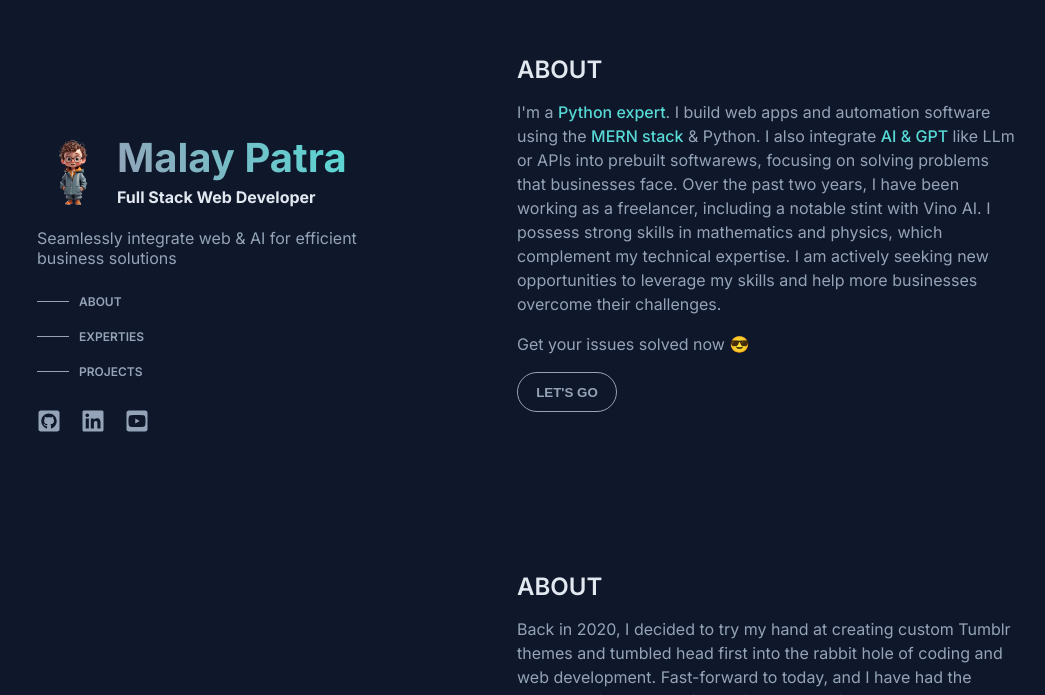
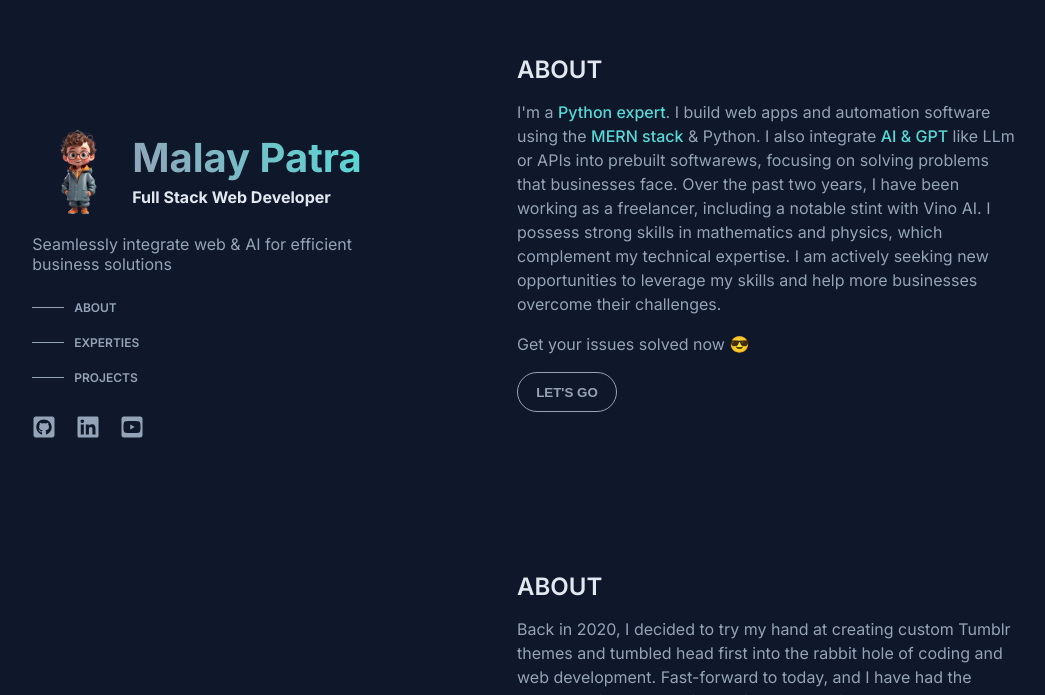
Before and after one commit to malay77patra/portfolio-building-day1, a React (Vite) app: page / in a window 1280 px wide. Shown: the part 105-800 px from the top of the page, without its empty margins (123-1168 px from the left). Built offline with nearby package versions, Linux system fonts and the light colour scheme.

Commit message:
small fix

```diff
--- a/src/styles/App.css
+++ b/src/styles/App.css
@@ -99,8 +99,8 @@ main {
 
 .malay-img {
   border-radius: 50%;
-  height: 70px;
-  width: 70px;
+  height: 90px;
+  width: 90px;
 }
 
 .desc {
```
